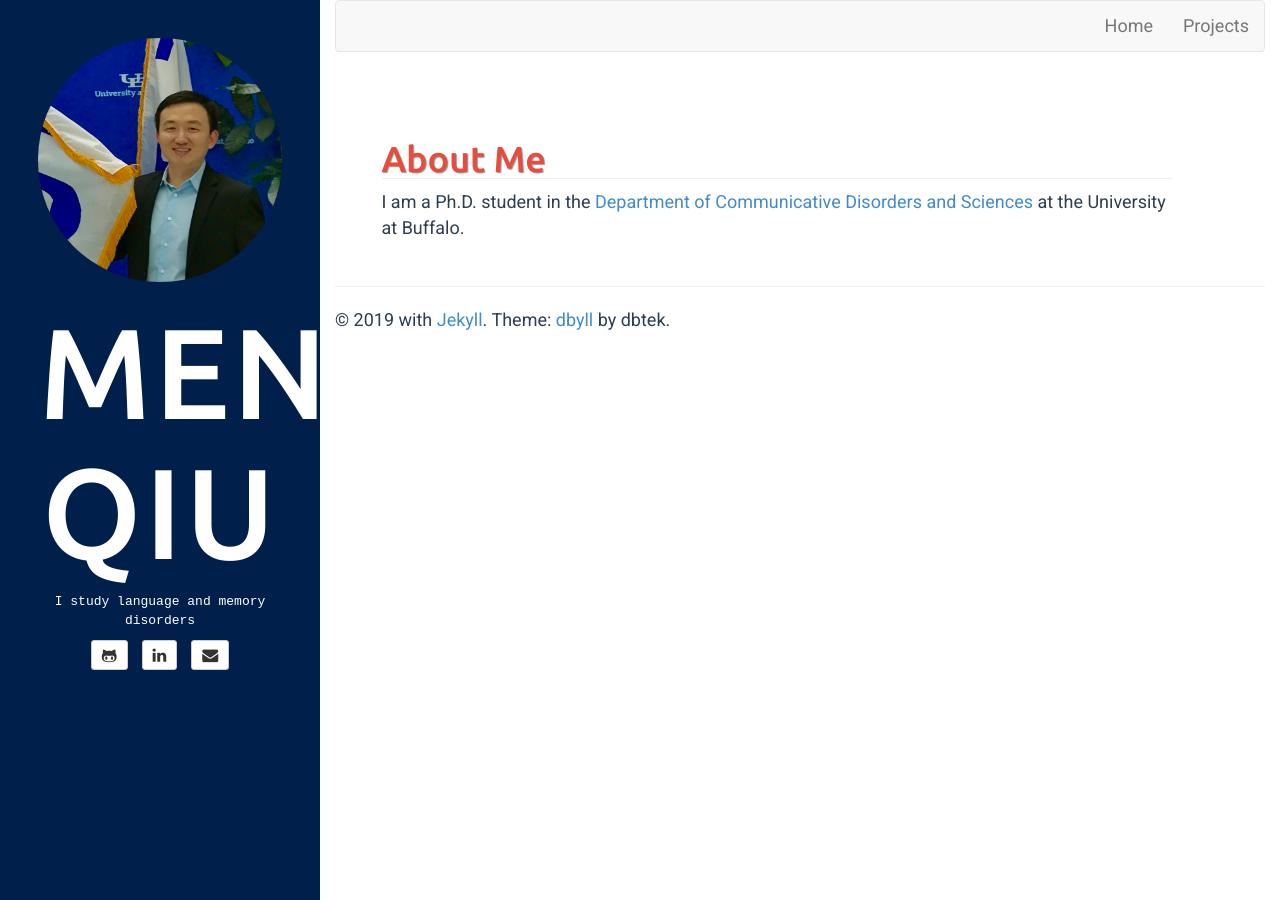
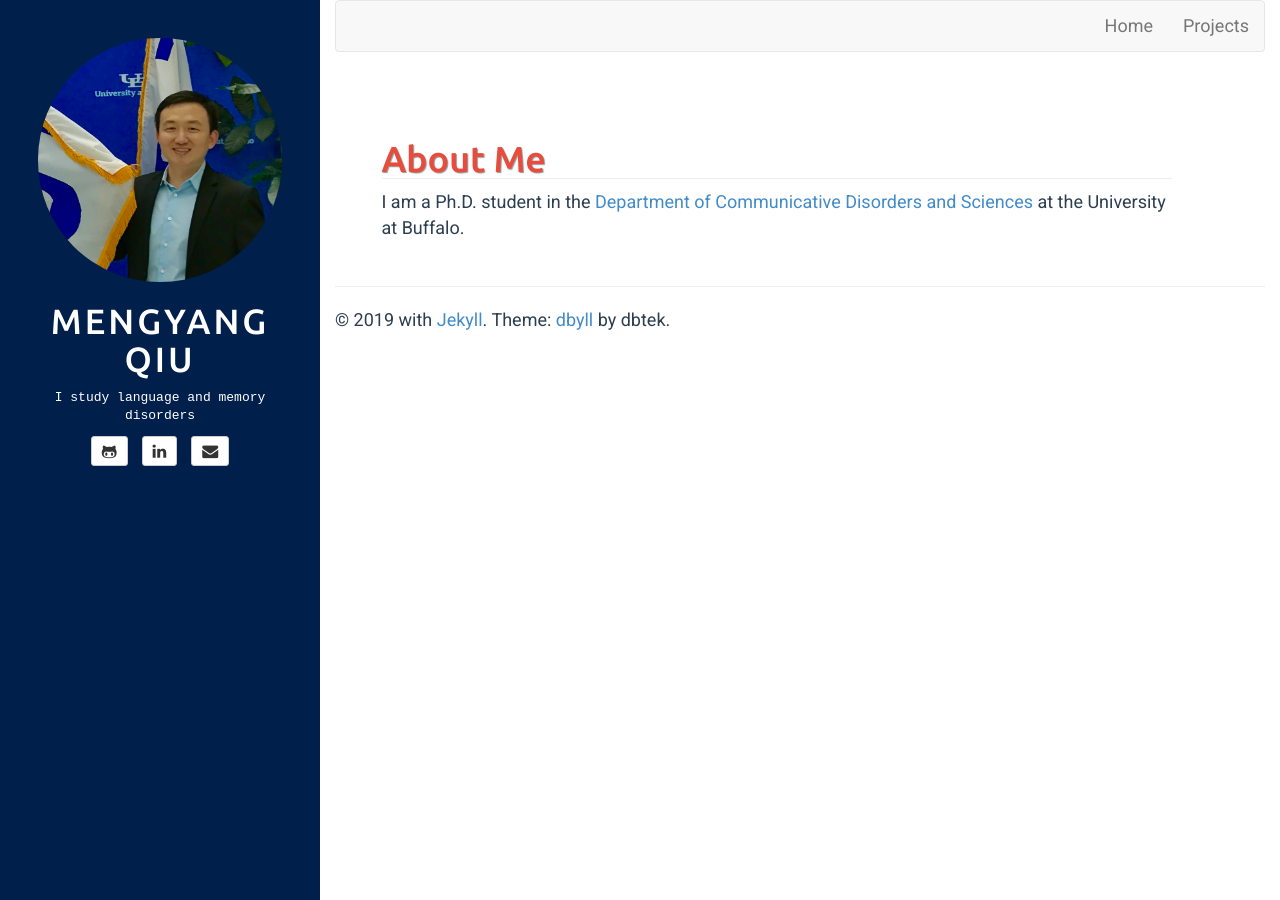
Before and after one commit to mengyangq/mengyangq.github.io, a Jekyll site: the page built from index.html, in a window 1280 px wide. Built offline with Jekyll 4.4.1, drawn with Linux system fonts in a browser that asks for light colours.

Commit message:
Update style.css

```diff
--- a/assets/css/style.css
+++ b/assets/css/style.css
@@ -24,8 +24,9 @@ body{
 	margin-bottom: 10px;
 }
 .sidebar-header .title{
+	text-align: center;
 	letter-spacing: 3px;
-	font-size: 10vw;
+	font-size: 35px;
 	text-transform: uppercase;
 }
 
```
